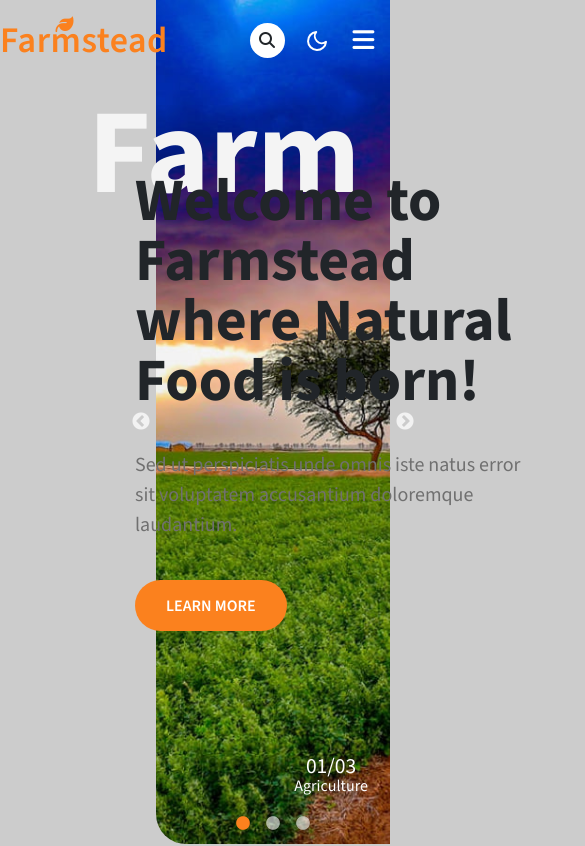
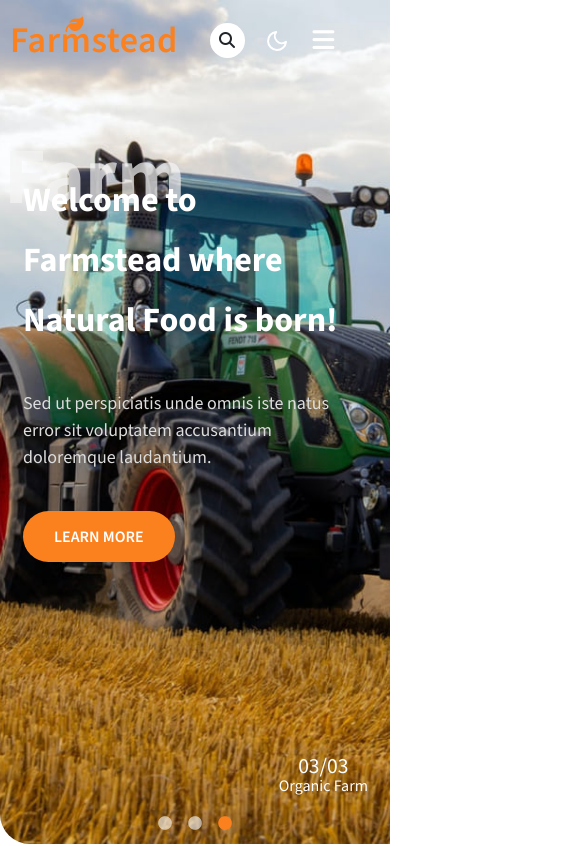
Before and after one commit to delee03/FarmStead, a plain HTML site: page index.html in a window 390 px wide. Shown: the top 846 px of the page, 585 px wide, since content can reach past the window. Drawn offline with nearby package versions, Linux system fonts and the light colour scheme; some packages are replaced by stand-ins of ours; a script that the page names is missing.

Commit message:
responsive banner home, landing, & contact page

```diff
--- a/css/landing.css
+++ b/css/landing.css
@@ -236,9 +236,9 @@ header .navbar-brand i {
 
 }
 .banner .banner-right .slide-content .item img {
-     position: absolute;
-     width: 200px;
-     height: 100%;
+    width: 100%;
+    object-fit: cover;
+    height: 100%;
     border-bottom-left-radius: 30px;
 }
 .banner .banner-right .slide-content .item .desc {
--- a/css/landingresponsive.css
+++ b/css/landingresponsive.css
@@ -35,8 +35,20 @@
         margin-top: 6px;
     }
 
+    .fixed-top {
+        right: 40px !important;
+        left: 10px !important;
+    }
     header a.navbar-brand {
         font-size: 36px;
+    }
+    .banner-left {
+        top: 3em;
+        left: 3em;
+    }
+
+    .banner .banner-right .slide-content {
+        width: 100%;
     }
 
     .banner .banner-right .slide-content .item {
@@ -45,10 +57,39 @@
     .banner .banner-right .slide-content .item img {
         width: 100%;
         height: 100%;
-        border-bottom-left-radius: 30px;
+    }
+    .slick-slide.slick-current.slick-active {
+        width: 100vw !important;
+    }
+    .banner .banner-left .farm-text {
+        font-size: 80px;
+        color: #f4f4f4b5;
     }
 
-    body {
-        background-color: #ccc;
+    .banner .banner-left .sub-content h3 {
+        width: 81%;
+        color: #fff;
+        font-size: 34px;
+    }
+    .banner .banner-left .sub-content p {
+        font-size: 18px;
+        color: #ddd;
+        width: 80%;
+    }
+
+    .about-right img {
+        margin-left: 0;
+        max-width: 90vw;
+    }
+    .about-right .info {
+        left: -12px;
+        bottom: -23px;
+        padding: 20px 48px;
+    }
+    .backtotop {
+        right: 60px;
+    }
+    .testimonial {
+        min-height: 35vh;
     }
 }
--- a/index.html
+++ b/index.html
@@ -234,7 +234,7 @@
                             <div class="item">
                                 <img
                                     src="./img/b1.jpg"
-                                    class="w-100 h-100 object-fit-cover"
+                                    class=" object-fit-cover"
                                     alt="baner farmstead"
                                 />
                                 <div class="desc">
@@ -245,7 +245,7 @@
                             <div class="item">
                                 <img
                                     src="./img/b4.jpg"
-                                    class="w-100 h-100 object-fit-cover"
+                                    class=" object-fit-cover"
                                     alt="baner farmstead"
                                 />
                                 <div class="desc">
@@ -256,7 +256,7 @@
                             <div class="item">
                                 <img
                                     src="./img/b8.jpg"
-                                    class="w-100 h-100 object-fit-cover"
+                                    class=" object-fit-cover"
                                     alt="baner farmstead"
                                 />
                                 <div class="desc">
@@ -286,7 +286,7 @@
                             <a href="#" class="btn btn-farm">discover more</a>
                         </div>
                     </div>
-                    <div class="welcome-right col-lg-6">
+                    <div class="mt-4 welcome-right col-lg-6">
                         <div class="grid-content">
                             <div class="item">
                                 <div class="icon">
@@ -343,7 +343,7 @@
                     </div>
                     <div class="fresh-bot row">
                         <div class="col-12 col-lg-4">
-                            <div class="card">
+                            <div class="card mb-4">
                                 <img
                                     class="card-img-top"
                                     src="./img/service1.jpg"
@@ -363,7 +363,7 @@
                             </div>
                         </div>
                         <div class="col-12 col-lg-4">
-                            <div class="card">
+                            <div class="card mb-4">
                                 <img
                                     class="card-img-top"
                                     src="./img/service2.jpg"
@@ -381,7 +381,7 @@
                             </div>
                         </div>
                         <div class="col-12 col-lg-4">
-                            <div class="card">
+                            <div class="card mb-4">
                                 <img
                                     class="card-img-top"
                                     src="./img/service3.jpg"
@@ -458,7 +458,7 @@
                             />
                             <div class="info">
                                 <span>36+</span>
-                                <br />
+
                                 <span>Years of experience</span>
                             </div>
                         </div>
@@ -920,16 +920,16 @@
 
                 $(".slide-content").slick({
                     slidesToShow: 1,
-                    autoplay: false,
+                    autoplay: true,
                     slideToScroll: 1,
                     autoplaySpeed: 2000,
-                    arrow: false,
+                    arrows: false,
                     infinite: true,
                     dots: true,
                 });
                 $(".customer").slick({
                     slidesToShow: 1,
-                    autoplay: false,
+                    autoplay: true,
                     slideToScroll: 1,
                     autoplaySpeed: 1500,
                     arrows: false,
```
Also changed, not shown: landingpage.html (+5 -6 lines).
